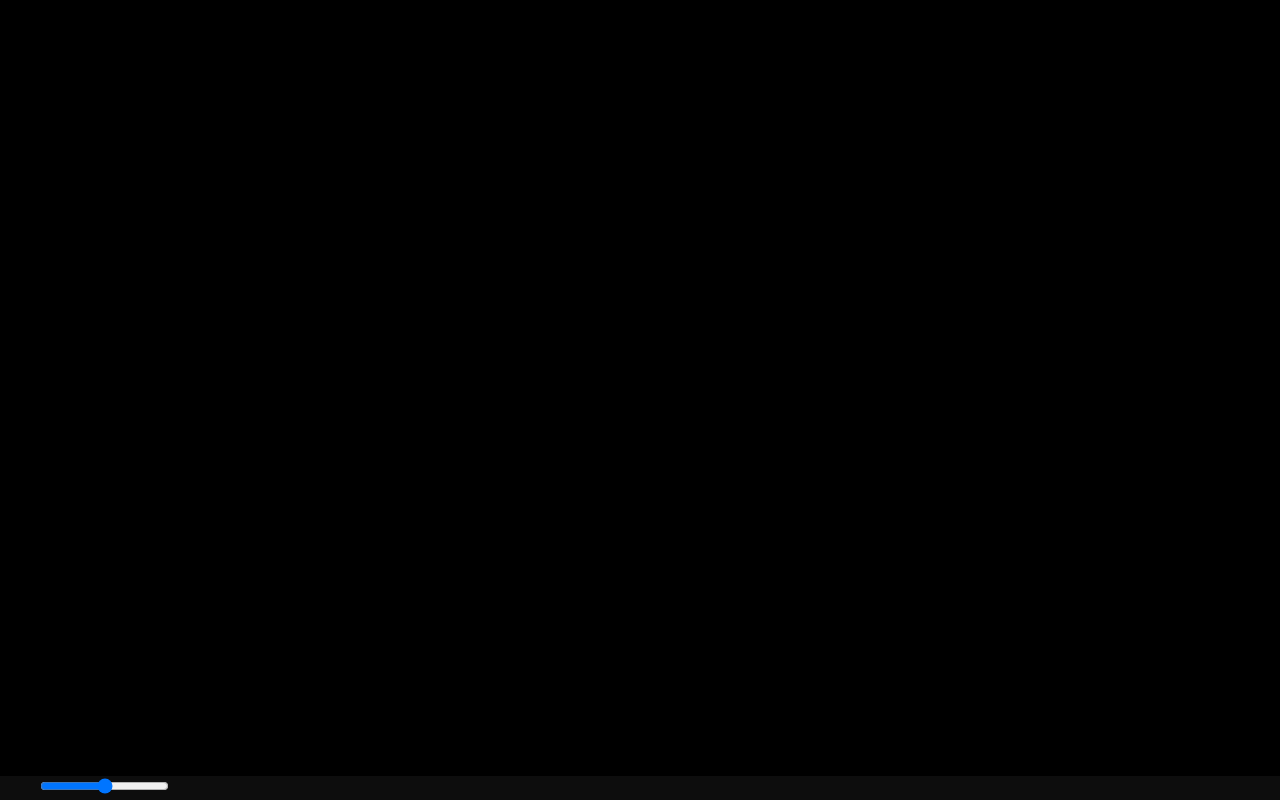
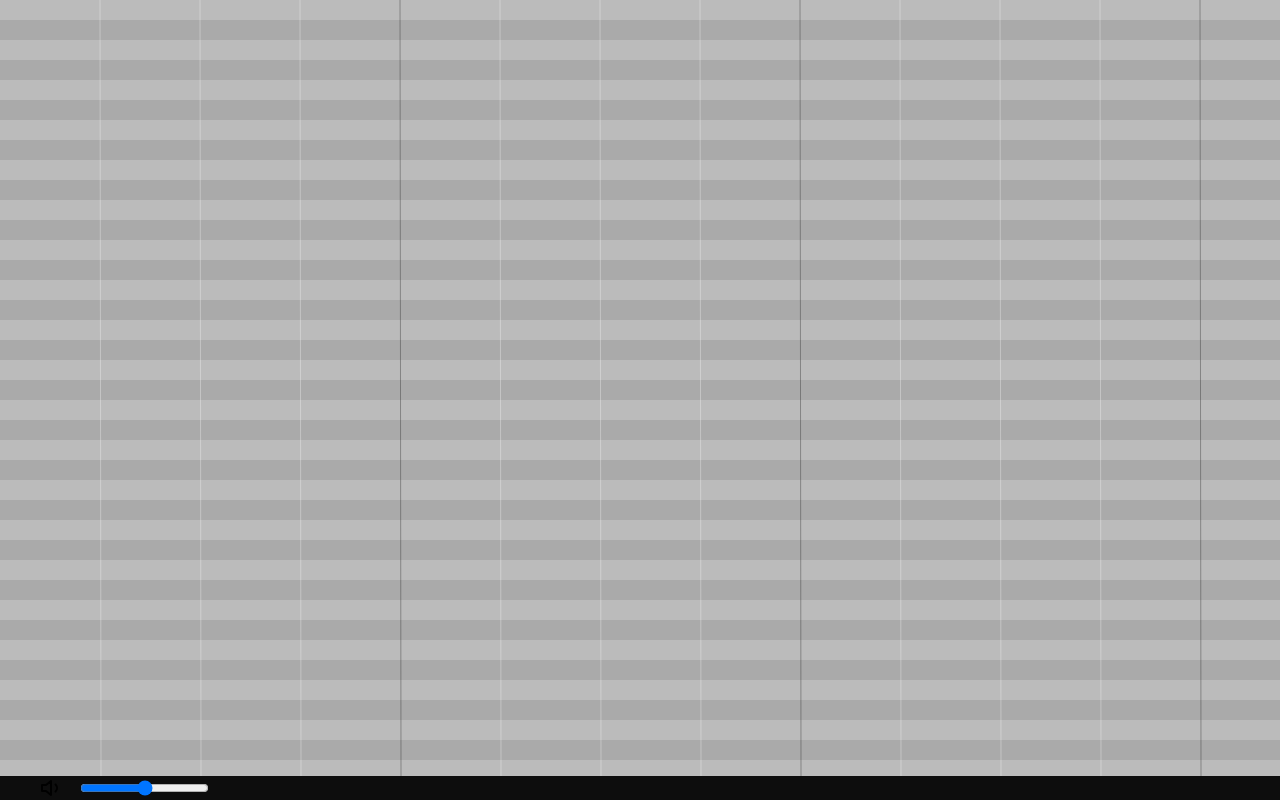
Before and after one commit to Noove/Melody-App, a React (Vite) app: page / in a window 1280 px wide. Built offline with nearby package versions, Linux system fonts and the light colour scheme.

Commit message:
Piano progress

```diff
--- a/src/App.tsx
+++ b/src/App.tsx
@@ -1,4 +1,10 @@
+import { useState } from "react";
+import PianoRoll from "./components/PianoRoll";
+import { Volume, Volume1, Volume2 } from "lucide-react";
+
 function App() {
+  const [volume, setVolume] = useState(50);
+
   return (
     <>
       <div className="flex h-screen w-full flex-col bg-black">
@@ -6,19 +12,25 @@ function App() {
         <div className="flex-1">
           <aside>{/* SIDEBAR */}</aside>
 
-          <div>{/* PIANO ROLL */}</div>
+          {/* PIANO ROLL */}
+          <PianoRoll />
         </div>
 
         {/* FOOTER */}
         <footer className="w-full bg-white/5 px-10">
+          <div className="flex gap-x-4">
+            {volume > 50 ? <Volume2 /> : volume > 0 ? <Volume1 /> : <Volume />}
+
             <input
               type="range"
               min="0"
               max="100"
-            value="50"
+              value={volume}
               className="slider"
-            id="myRange"
+              onChange={(e) => setVolume(parseInt(e.target.value))}
+              id="mySlider"
             />
+          </div>
         </footer>
       </div>
     </>
--- /dev/null
+++ b/src/components/PianoRoll.tsx
@@ -0,0 +1,50 @@
+import { useRef, useEffect } from "react";
+
+const PianoRoll = () => {
+  const canvasContainer = useRef<HTMLDivElement>(null);
+  const canvasRef = useRef<HTMLCanvasElement>(null);
+
+  useEffect(() => {
+    if (!canvasRef.current || !canvasContainer.current) return;
+
+    console.log(canvasContainer.current.clientHeight, canvasContainer.current.clientWidth);
+
+    const context = canvasRef.current.getContext("2d");
+
+    canvasRef.current.width = canvasContainer.current.clientWidth;
+    canvasRef.current.height = canvasContainer.current.clientHeight;
+
+    const dh = 20;
+    const dw = 100;
+    const width = canvasRef.current.width;
+    const height = canvasRef.current.height;
+
+    if (context === null) return;
+
+    for (let i = 0; i < height / dh; i++) {
+      context.save();
+
+      context.fillStyle = i % 2 === 0 ? "#bbb" : "#aaa";
+      context.fillRect(0, i * dh, width, i * dh + dh);
+      context.restore();
+    }
+    for (let i = 1; i < Math.ceil(width / dw); i++) {
+      context.save();
+      context.strokeStyle =
+        i % 4 === 0 ? "rgba(0,0,0,.3)" : "rgba(255,255,255,.3)";
+      context.beginPath();
+      context.moveTo(i * dw, 0);
+      context.lineTo(i * dw + 1, height);
+      context.stroke();
+      context.restore();
+    }
+  }, []);
+
+  return (
+    <div ref={canvasContainer} className="h-full w-full flex-1">
+      <canvas className="h-full w-full" ref={canvasRef}></canvas>
+    </div>
+  );
+};
+
+export default PianoRoll;
```
Lines whose indentation alone changed are shown as unchanged.
